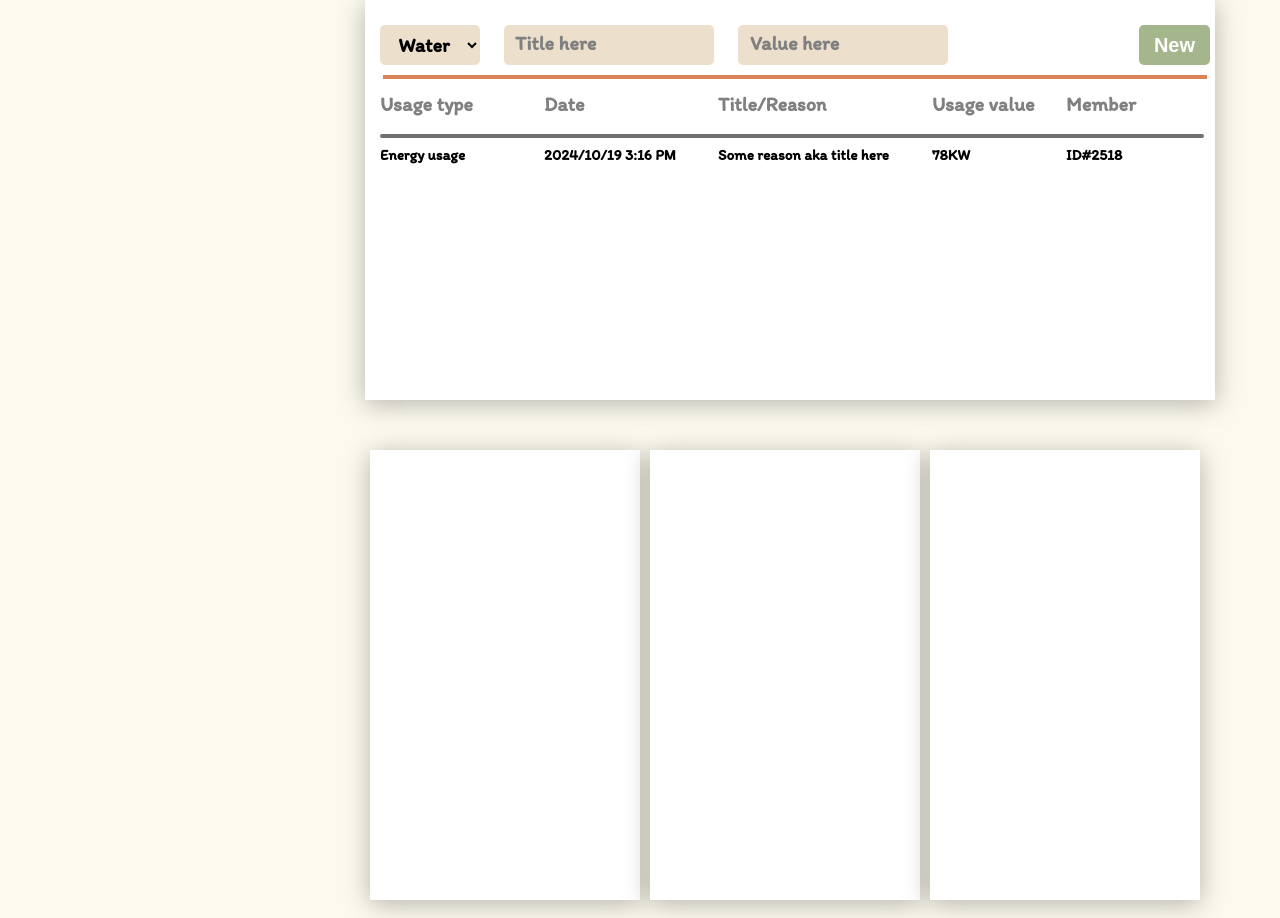
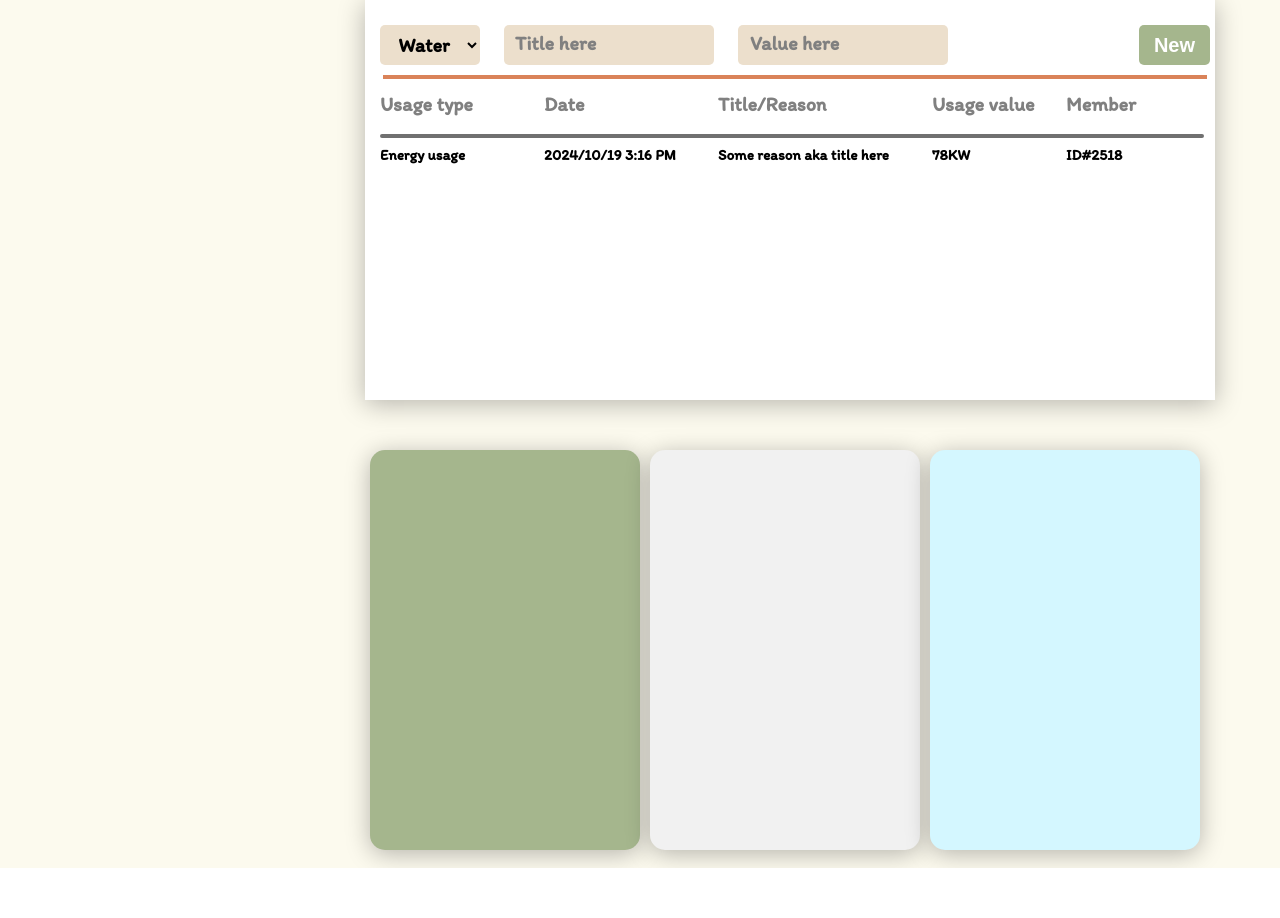
Before and after one commit to sabuka-dumbo/GreenGuard, a Django app: page / in a window 1280 px wide. Shown: the part 950-1868 px from the top of the page. After the commit the page ends 1818 px from the top, so only its background shows below. Run offline with Django 5.2, Linux system fonts and the light colour scheme; data comes from the database, SQL or seed files in the repository.

Commit message:
Nov 17, 2024, 11:42 AM

```diff
--- a/greenguard/gg/static/css/styles.css
+++ b/greenguard/gg/static/css/styles.css
@@ -386,9 +386,10 @@
     left: 0;
     width: 270px;
     margin-right: 10px;
-    height: 450px;
+    height: 400px;
     background-color: #FFFFFF;
     display: flex;
+    border-radius: 15px;
     box-shadow: 0px 4px 25px rgba(0, 0, 0, 0.281);
 }
 
--- a/greenguard/gg/templates/index.html
+++ b/greenguard/gg/templates/index.html
@@ -120,11 +120,13 @@
     </div>
 
     <div class="recycle_cards">
-        <div class="recycle_card"></div>
+        <div class="recycle_card" style="background-color: #A5B68D;">
 
-        <div class="recycle_card"></div>
+        </div>
 
-        <div class="recycle_card"></div>
+        <div class="recycle_card" style="background-color: #F1F1F1;"></div>
+
+        <div class="recycle_card" style="background-color: #D4F7FF;"></div>
     </div>
 
     <br>
```
